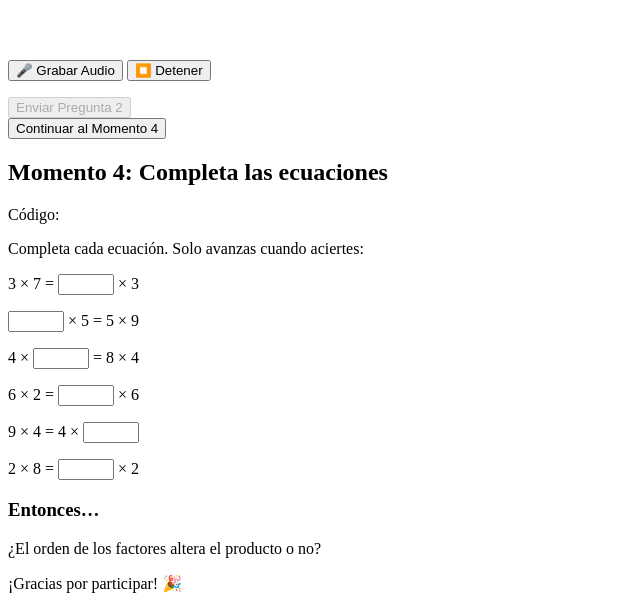
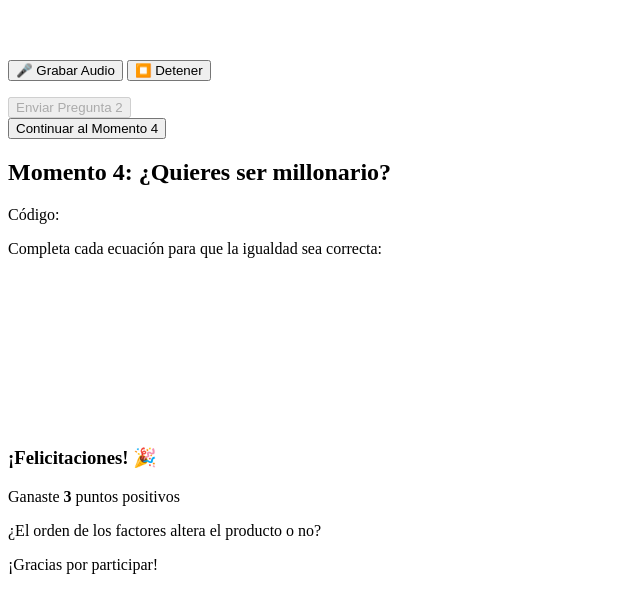
Before and after one commit to ampinedac/ReasoningMathematically, a website with bundled scripts: page actividad0.html in a window 1280 px wide. Shown: the part 6756-7365 px from the top of the page, without its empty margins (0-640 px from the left). Built offline with nearby package versions, Linux system fonts and the light colour scheme.

Commit message:
Update actividad0.html

```diff
--- a/actividad0.html
+++ b/actividad0.html
@@ -425,63 +425,34 @@ Argumenta tu respuesta.
         </div>
     </section>
 
-    <!-- MOMENTO 4: 6 ítems -->
+    <!-- MOMENTO 4: ¿Quieres ser millonario? -->
     <section id="moment4Screen" class="screen">
         <div class="container">
             <div class="header">
-                <h2 class="section-title">Momento 4: Completa las ecuaciones</h2>
+                <h2 class="section-title">Momento 4: ¿Quieres ser millonario?</h2>
                 <p class="student-code-display">Código: <span id="studentCodeM4"></span></p>
             </div>
 
             <div class="items-container">
-                <p class="instruction">Completa cada ecuación. Solo avanzas cuando aciertes:</p>
+                <p class="instruction">Completa cada ecuación para que la igualdad sea correcta:</p>
 
                 <div id="itemsWrapper">
-                    <!-- Item 1 -->
-                    <div class="item-box" data-item="1">
-                        <p class="item-equation">3 × 7 = <input type="number" class="item-input" data-answer="7" min="0" max="99"> × 3</p>
-                        <span class="item-feedback"></span>
-                    </div>
-
-                    <!-- Item 2 -->
-                    <div class="item-box hidden" data-item="2">
-                        <p class="item-equation"><input type="number" class="item-input" data-answer="9" min="0" max="99"> × 5 = 5 × 9</p>
-                        <span class="item-feedback"></span>
-                    </div>
-
-                    <!-- Item 3 -->
-                    <div class="item-box hidden" data-item="3">
-                        <p class="item-equation">4 × <input type="number" class="item-input" data-answer="8" min="0" max="99"> = 8 × 4</p>
-                        <span class="item-feedback"></span>
-                    </div>
-
-                    <!-- Item 4 -->
-                    <div class="item-box hidden" data-item="4">
-                        <p class="item-equation">6 × 2 = <input type="number" class="item-input" data-answer="2" min="0" max="99"> × 6</p>
-                        <span class="item-feedback"></span>
-                    </div>
-
-                    <!-- Item 5 -->
-                    <div class="item-box hidden" data-item="5">
-                        <p class="item-equation">9 × 4 = 4 × <input type="number" class="item-input" data-answer="9" min="0" max="99"></p>
-                        <span class="item-feedback"></span>
-                    </div>
-
-                    <!-- Item 6 -->
-                    <div class="item-box hidden" data-item="6">
-                        <p class="item-equation">2 × 8 = <input type="number" class="item-input" data-answer="8" min="0" max="99"> × 2</p>
-                        <span class="item-feedback"></span>
-                    </div>
+                    <!-- Las 6 preguntas se generarán dinámicamente con JavaScript -->
                 </div>
 
                 <p id="moment4Status" class="status-text"></p>
+                <p id="pointsStatus" class="points-status hidden"></p>
             </div>
+
+            <!-- Confetti canvas para celebración -->
+            <canvas id="confettiCanvas" class="confetti-canvas"></canvas>
 
             <div id="finalQuestionSection" class="hidden">
                 <div class="final-box">
-                    <h3>Entonces…</h3>
-                    <p class="final-question">¿El orden de los factores altera el producto o no?</p>
-                    <p class="thank-you">¡Gracias por participar! 🎉</p>
+                    <h3>¡Felicitaciones! 🎉</h3>
+                    <p class="final-question">Ganaste <strong id="totalPoints">3</strong> puntos positivos</p>
+                    <p class="thank-you">¿El orden de los factores altera el producto o no?</p>
+                    <p class="thank-you-sub">¡Gracias por participar!</p>
                 </div>
             </div>
         </div>
```
